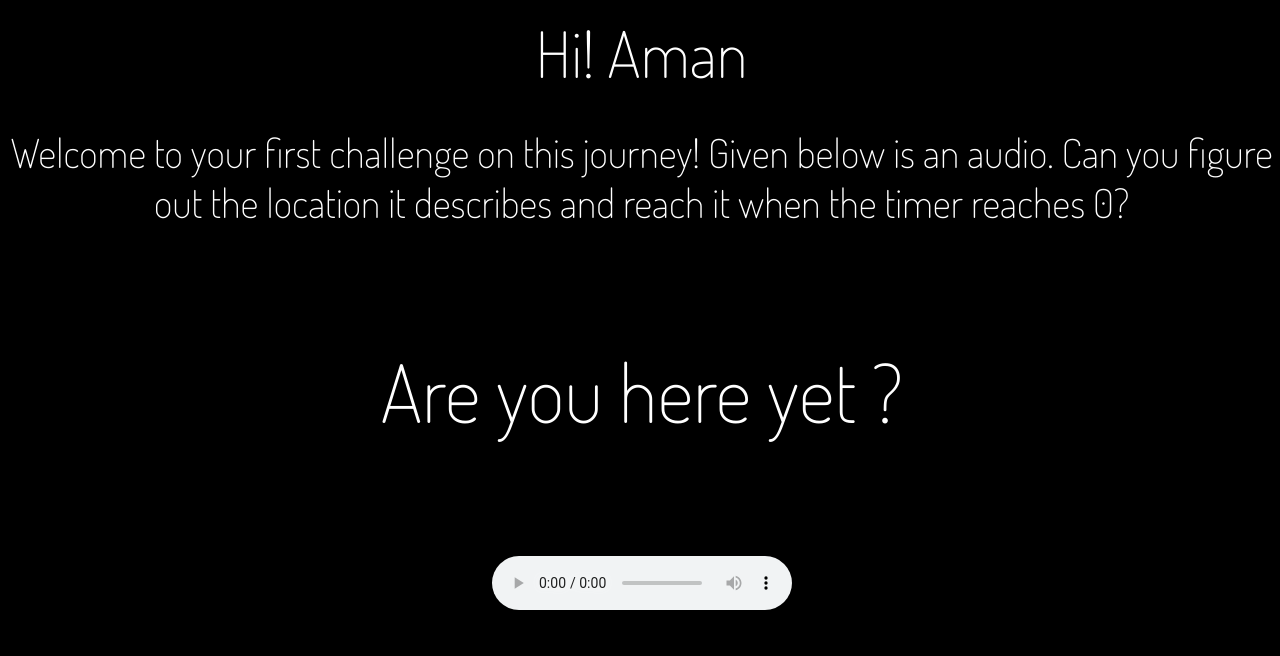
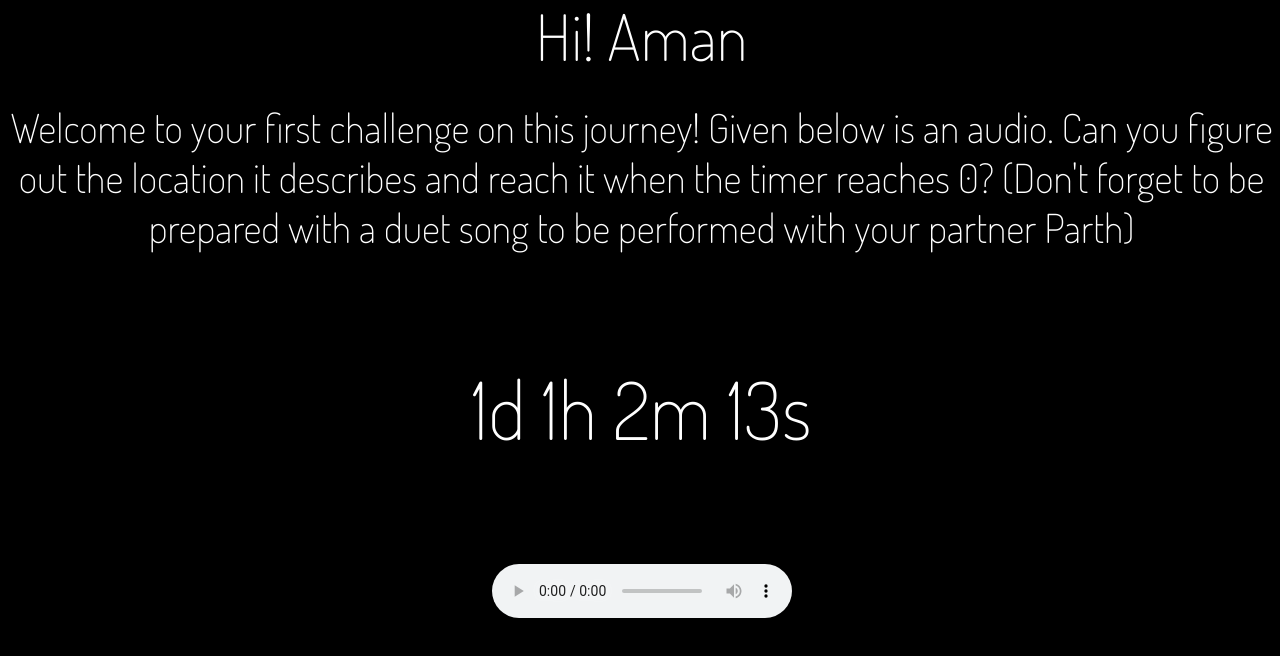
Before and after one commit to hi-aman/hi-aman.github.io, a plain HTML site: page index.html in a window 1280 px wide. Shown: the part 124-780 px from the top of the page. Drawn offline with Linux system fonts and the light colour scheme.

Commit message:
Add files via upload

```diff
--- a/index.html
+++ b/index.html
@@ -41,7 +41,7 @@
 
             <div class="description">
 
-                <center>Welcome to your first challenge on this journey! Given below is an audio. Can you figure out the location it describes and reach it when the timer reaches 0?</center>
+                <center>Welcome to your first challenge on this journey! Given below is an audio. Can you figure out the location it describes and reach it when the timer reaches 0? (Don't forget to be prepared with a duet song to be performed with your partner Parth)</center>
 
             </div>
 
@@ -51,7 +51,7 @@
 
                 <script>
                 // Set the date we're counting down to
-                var countDownDate = new Date("Apr 28, 2022 16:00:00").getTime();
+                var countDownDate = new Date("Apr 29, 2022 18:00:00").getTime();
 
                 // Update the count down every 1 second
                 var x = setInterval(function() {
@@ -85,7 +85,7 @@
             <div class="audioFile">
 
                 <audio controls>
-                  <source src="assets/hintamandubey.mp4" type="audio/mpeg">
+                  <source src="assets/hintamandubey.mp3" type="audio/mpeg">
                 Your browser does not support the audio element.
                 </audio>
 
--- a/style.css
+++ b/style.css
@@ -19,6 +19,7 @@ body
     display: flex;
     flex-direction: column;
     justify-content: space-evenly;
+
 }
 
 .topbar
```
Also changed, not shown: 1 other file.
